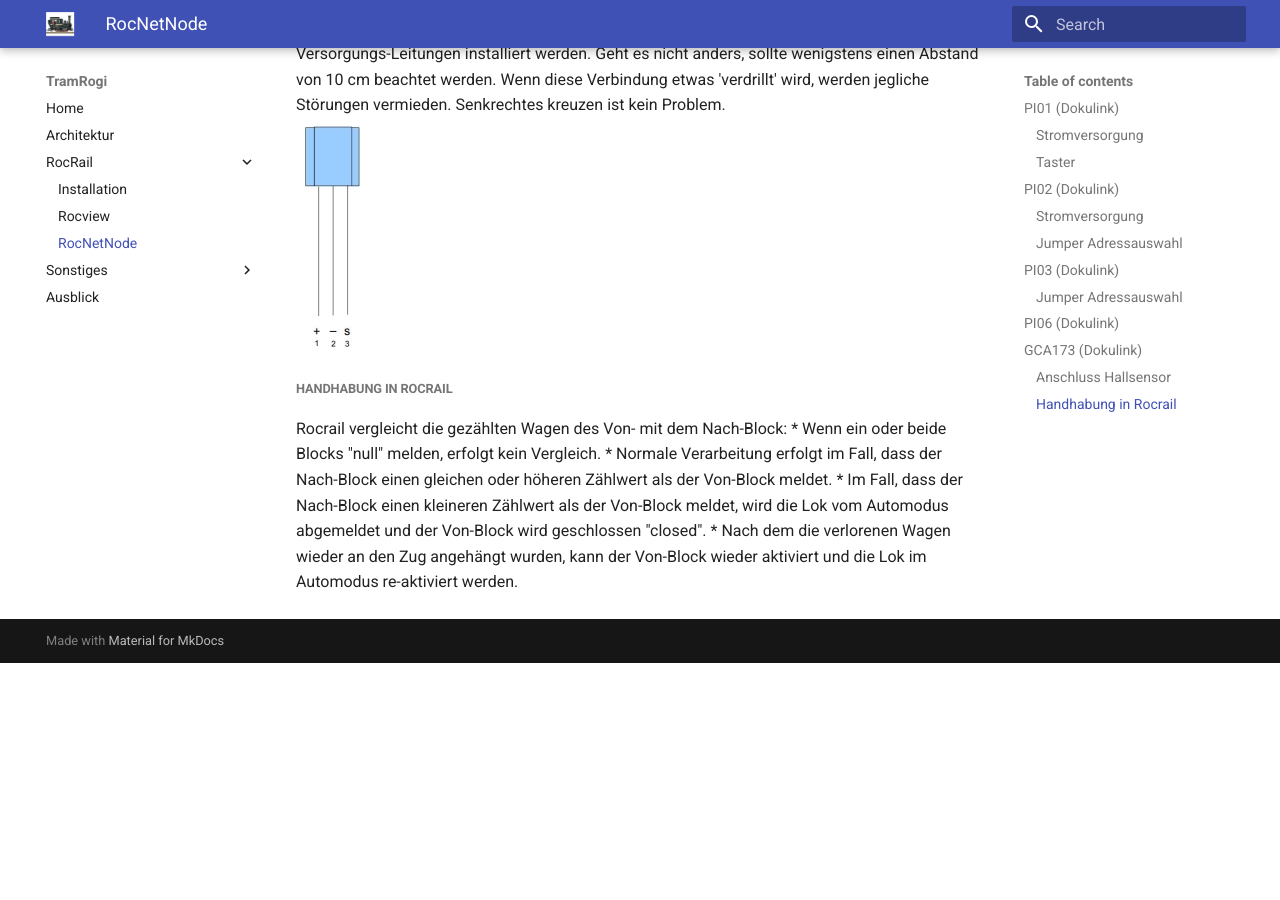
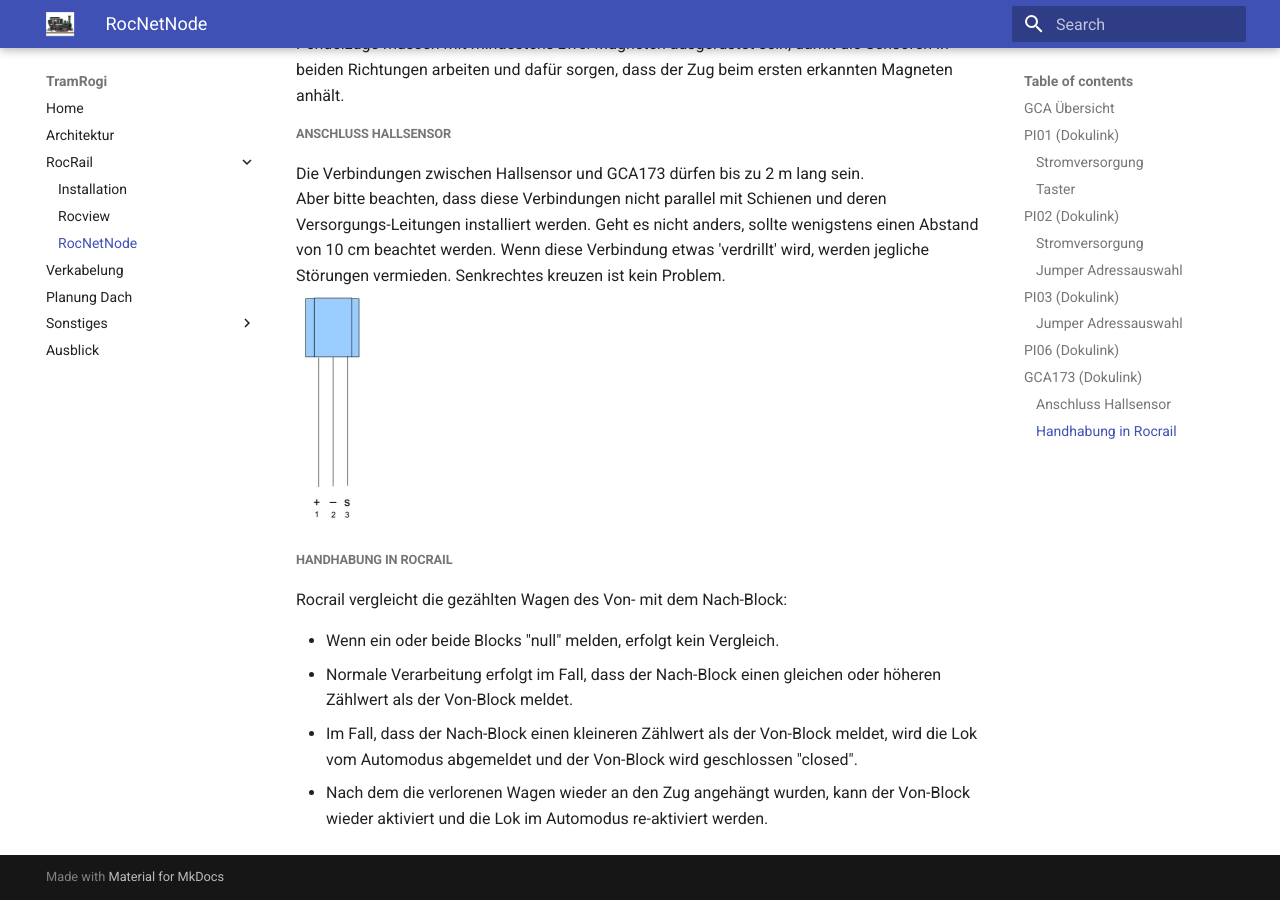
Before and after one commit to rogerknop/mkdocs_moba, an MkDocs documentation site: the page built from docs/rocrail/rocnetnode.md, in a window 1280 px wide and 900 px high, scrolled down 2166 px. Built offline with MkDocs 1.6.1 and Material for MkDocs 9.7.7, drawn with Linux system fonts in a browser that asks for light colours; before the commit the page ends 2829 px from its top, so only the background shows below that; some of the changed text lies outside the part shown.

Commit message:
Signale und Übersichten und Plan ergänzt

```diff
--- a/docs/rocrail/rocnetnode.md
+++ b/docs/rocrail/rocnetnode.md
@@ -1,4 +1,9 @@
 # RocNetNode
+
+### GCA Übersicht
+* <a href="https://wiki.rocrail.net/doku.php?id=gca:gca-index-de" target="_blank">Preise</a>
+* <a href="https://wiki.rocrail.net/doku.php?id=%3Agca%3Agca-orderform-de" target="_blank">Bestellformular</a>
+* <a href="https://wiki.rocrail.net/lib/exe/fetch.php?cache=&media=gca:gca_raspi_overview_1.png" target="_blank">Anschlussbeispiel 1</a>
 
 ### PI01 <a href="https://wiki.rocrail.net/doku.php?id=gca1-pi01-de" target="_blank">(Dokulink)</a>
 Der PI01 wird auf einen Raspi aufgesteckt und dient als Zentrale zu PI02 usw.
@@ -30,7 +35,7 @@ Platine # | dip 1 | dip 2 | I/O-Ports | I2C-Adresse
 4 | on  | on  | 97..128 | 0×26-0×27
 
 ---
-### PI03 <a href="https://wiki.rocrail.net/doku.php?id=gca_pi03-de" target="_blank">(Dokulink)</a>
+### PI03 <a href="https://wiki.rocrail.net/doku.php?id=gca-pi03-de" target="_blank">(Dokulink)</a>
 Pro PI03 kann 16 Ausgänge steuern.
 Jeder Ausgang kann für das Regeln eines Servo-Motors oder zur 0-100%-Einstellung der Leuchtstärke einer LED verwendet werden.
 Es können 8 PI03 an einen Raspi angeschlossen werden, also insgesamt sind 128 regelbare Ausgänge möglich.
@@ -68,6 +73,7 @@ Senkrechtes kreuzen ist kein Problem.
 
 ##### Handhabung in Rocrail
 Rocrail vergleicht die gezählten Wagen des Von- mit dem Nach-Block:
+
 * Wenn ein oder beide Blocks "null" melden, erfolgt kein Vergleich.
 * Normale Verarbeitung erfolgt im Fall, dass der Nach-Block einen gleichen oder höheren Zählwert als der Von-Block meldet.
 * Im Fall, dass der Nach-Block einen kleineren Zählwert als der Von-Block meldet, wird die Lok vom Automodus abgemeldet und der Von-Block wird geschlossen "closed".
--- a/mkdocs.yml
+++ b/mkdocs.yml
@@ -16,6 +16,9 @@ nav:
   - Installation: 'rocrail/install.md'
   - Rocview: 'rocrail/rocview.md'
   - RocNetNode: 'rocrail/rocnetnode.md'
+- Verkabelung: 'verkabelung/index.md'
+- Planung Dach: 'plan/index.md'
 - Sonstiges:
   - Schienenreinigung: 'misc/reinigung.md'
+  - Signal Wiki: 'misc/signal.md'
 - Ausblick: 'ausblick/index.md'
```
Also changed, not shown: docs/misc/signal.md (added, +2 -0 lines), docs/plan/index.md (added, +8 -0 lines), docs/verkabelung/index.md (added, +7 -0 lines), docs/img/ppt/Plan.jpg (added), docs/img/ppt/Verkabelung.jpg (added), 2 other files.
